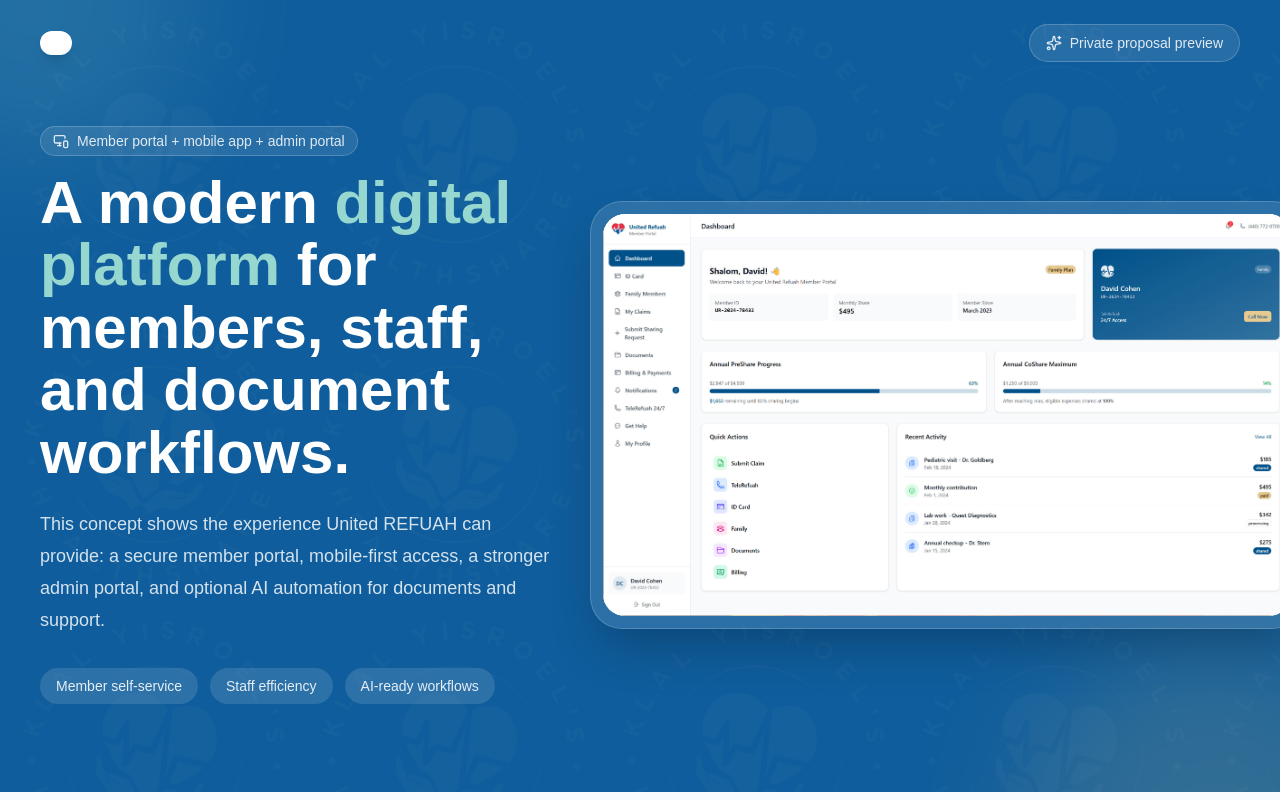
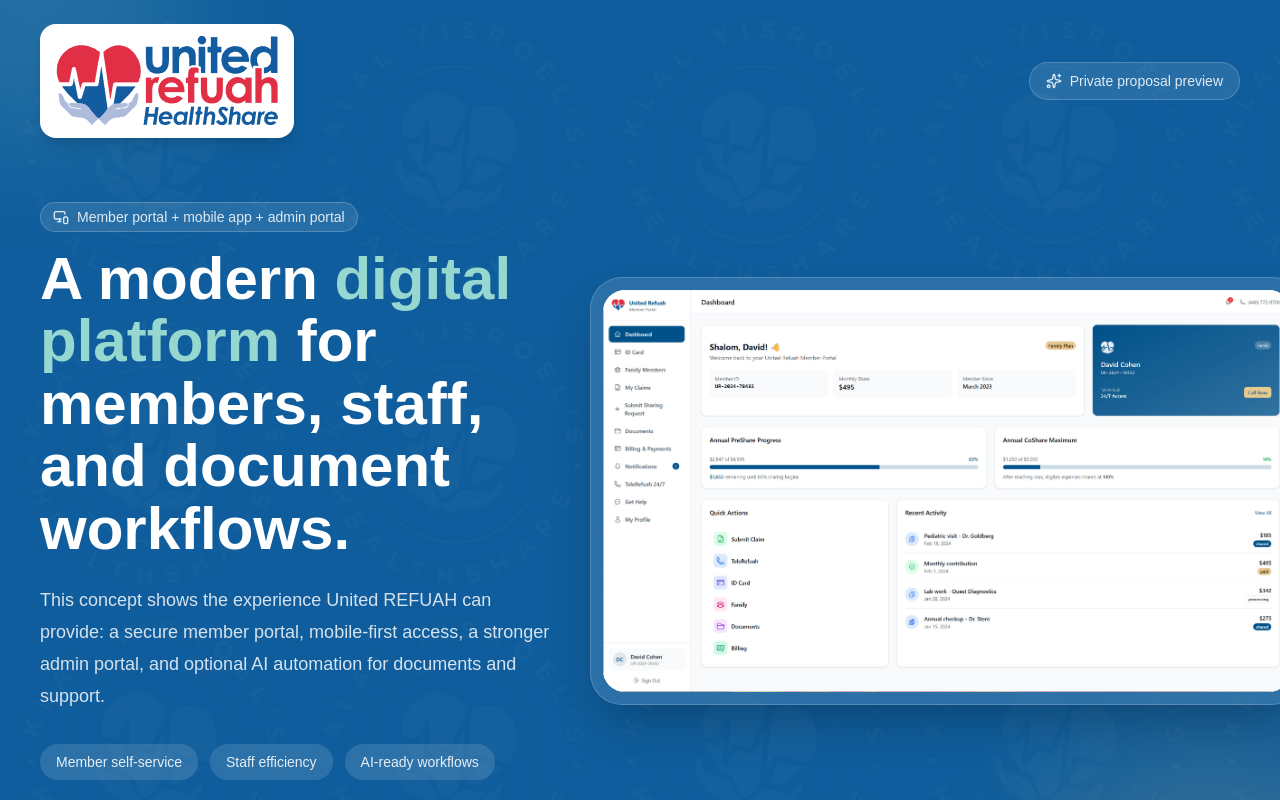
Before and after one commit to CoHoast/united-refuah-proposal, a Next.js app: page / in a window 1280 px wide. Shown: the top 800 px of the page. Built offline with nearby package versions, Linux system fonts and the light colour scheme.

Commit message:
Update proposal header logo

```diff
--- a/src/app/page.tsx
+++ b/src/app/page.tsx
@@ -156,10 +156,10 @@
           <header className="flex items-center justify-between gap-6">
             <div className="flex items-center gap-3 rounded-2xl bg-white px-4 py-3 shadow-lg shadow-black/10">
               <Image
-                src="/images/united-refuah-logo-full.svg"
+                src="/images/ur-logo-header.png"
                 alt="United Refuah"
-                width={190}
-                height={78}
+                width={222}
+                height={90}
                 className="h-12 w-auto"
                 priority
               />
```
Also changed, not shown: public/images/ur-logo-header.png (added).
